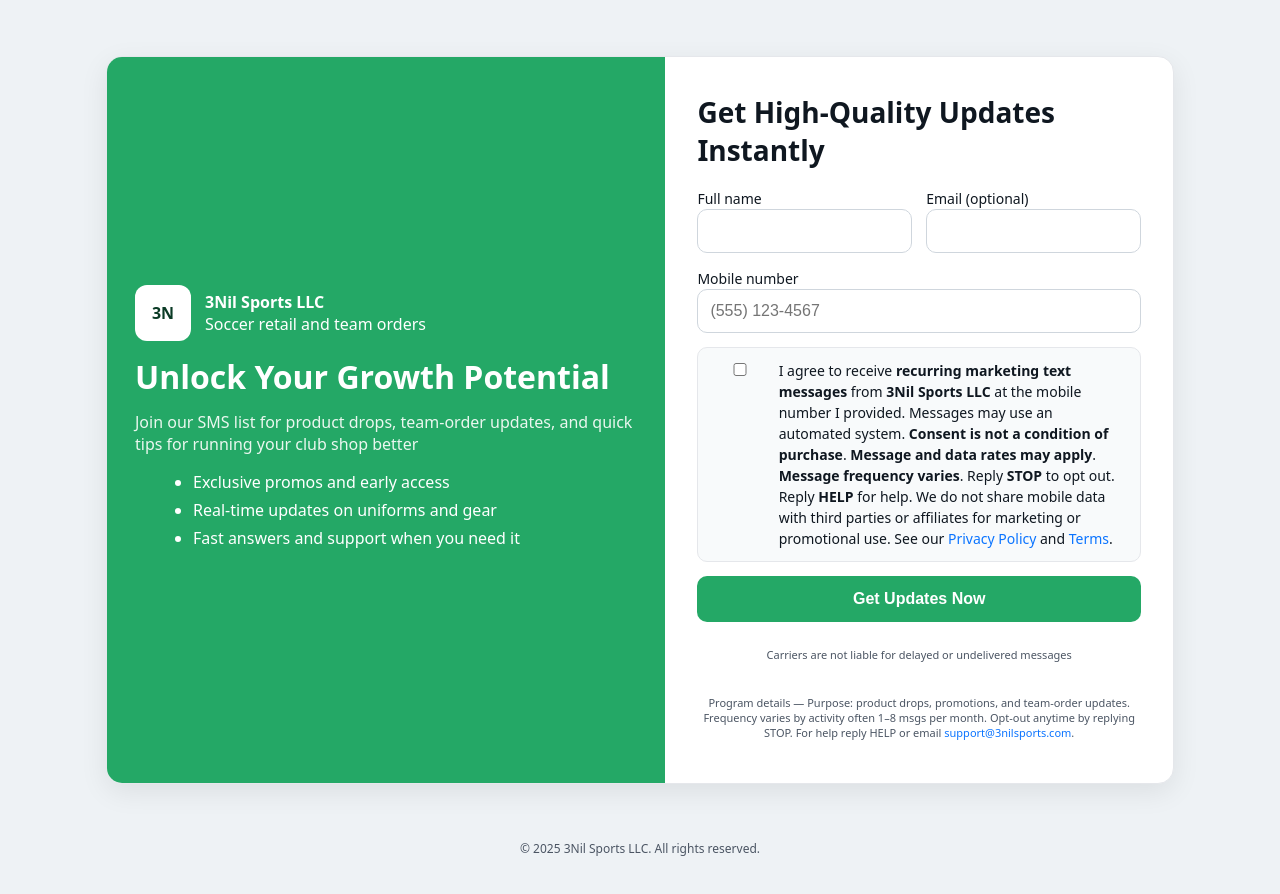
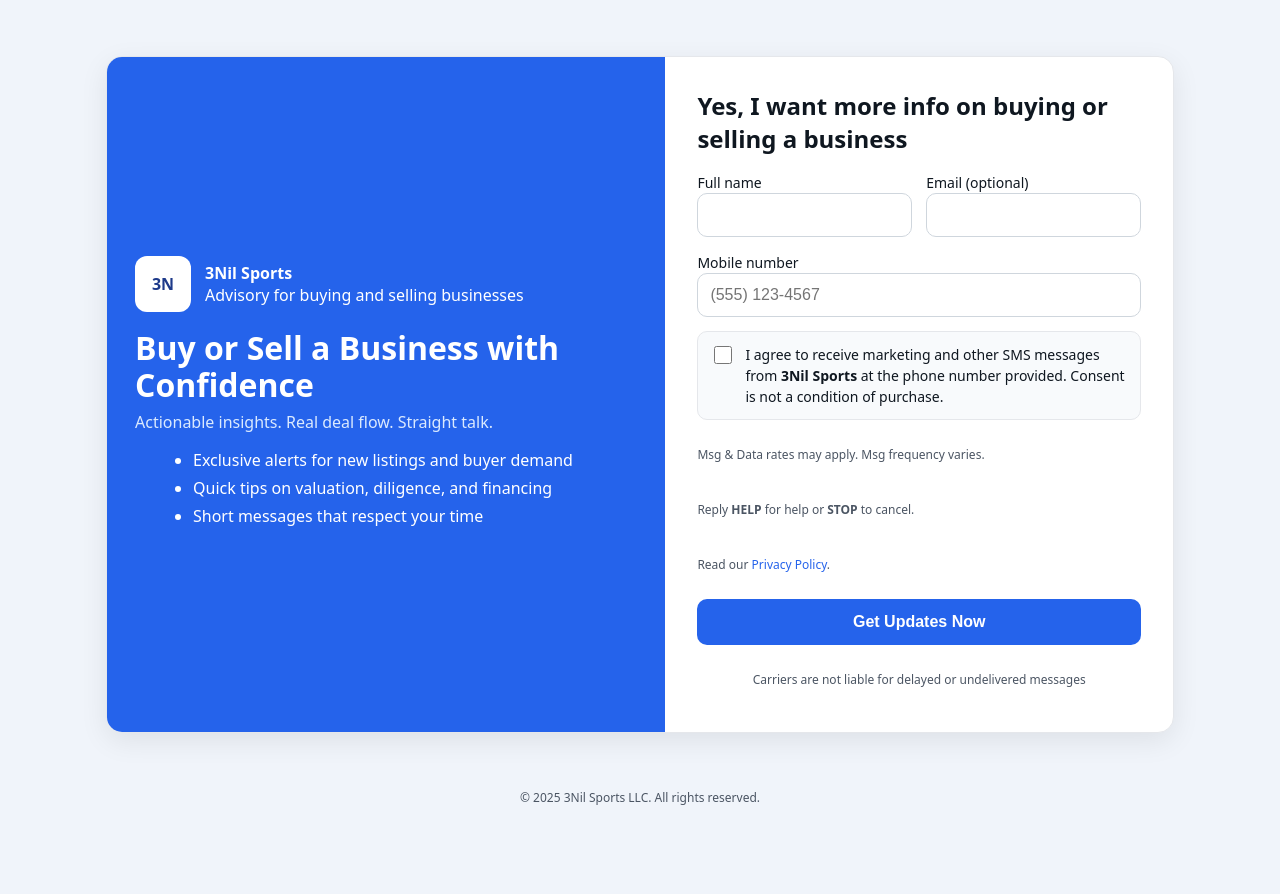
Before and after one commit to Disone3/Landing-page, a plain HTML site: page index.html in a window 1280 px wide. After the commit the page ends 846 px from the top, so only its background shows below. Drawn offline with Linux system fonts and the light colour scheme.

Commit message:
Update index.html

```diff
--- a/index.html
+++ b/index.html
@@ -3,42 +3,47 @@
 <head>
   <meta charset="utf-8" />
   <meta name="viewport" content="width=device-width, initial-scale=1" />
-  <title>3Nil Sports LLC | SMS Opt-In</title>
+  <title>3Nil Sports | SMS Opt-In</title>
   <style>
     :root{
-      --bg:#eef2f5; --panel:#ffffff; --accent:#24a866; --accent-ink:#0b3b26;
-      --ink:#0f1720; --muted:#4b5563; --border:#e5e7eb; --shadow:0 8px 28px rgba(0,0,0,.08);
-      --radius:16px; --max:1100px;
+      --bg:#f0f4fa; --panel:#ffffff; --accent:#2563eb; --ink:#0f1720; --muted:#4b5563;
+      --border:#e5e7eb; --shadow:0 8px 28px rgba(0,0,0,.08); --radius:16px; --max:1100px;
     }
     *{box-sizing:border-box}
     html,body{margin:0;padding:0;font-family:system-ui,-apple-system,Segoe UI,Roboto,Arial,sans-serif;background:var(--bg);color:var(--ink)}
     .wrap{max-width:var(--max);margin:40px auto;padding:16px}
-    .card{display:grid;grid-template-columns:1fr;gap:0;background:var(--panel);border:1px solid var(--border);border-radius:var(--radius);box-shadow:var(--shadow);overflow:hidden}
+    .card{display:grid;grid-template-columns:1fr;background:var(--panel);border:1px solid var(--border);border-radius:var(--radius);box-shadow:var(--shadow);overflow:hidden}
     @media(min-width:900px){ .card{grid-template-columns:1.1fr 1fr} }
+    /* Left panel */
     .left{background:var(--accent);color:#fff;padding:36px 28px;display:flex;align-items:center;justify-content:center}
     .left-inner{max-width:520px}
     .brand{display:flex;align-items:center;gap:14px;margin-bottom:18px}
-    .logo{width:56px;height:56px;border-radius:12px;background:#fff;display:grid;place-items:center;color:var(--accent-ink);font-weight:800}
+    .logo{width:56px;height:56px;border-radius:12px;background:#fff;display:grid;place-items:center;color:#1e3a8a;font-weight:800}
     h1{font-size:32px;line-height:1.15;margin:10px 0 8px}
-    .sub{color:#eaf7ef;font-size:16px}
+    .sub{color:#dbeafe;font-size:16px;margin:0}
     .bullet{margin:16px 0 0 18px}
     .bullet li{margin:6px 0}
+    /* Right panel */
     .right{padding:32px}
-    .panel-title{font-size:28px;margin:4px 0 18px}
+    .panel-title{font-size:24px;margin:0 0 16px}
     form{display:grid;gap:14px}
     label{font-size:14px}
     input,select,textarea,button{
-      width:100%;font-size:16px;padding:12px 12px;border:1px solid #cfd6dd;border-radius:10px;background:#fff
+      width:100%;font-size:16px;padding:12px;border:1px solid #cfd6dd;border-radius:10px;background:#fff
     }
-    input:focus,select:focus,textarea:focus{outline:2px solid #2b7fff22;border-color:#2b7fff}
+    input:focus,select:focus,textarea:focus{outline:2px solid #2563eb33;border-color:#2563eb}
     .row{display:grid;grid-template-columns:1fr;gap:14px}
     @media(min-width:560px){ .row.two{grid-template-columns:1fr 1fr} }
-    button{background:var(--accent);color:#fff;border:none;font-weight:700;padding:14px 16px;cursor:pointer}
-    button:hover{filter:brightness(.98)}
-    .note{font-size:12px;line-height:1.5;background:#f8fafb;border:1px solid var(--border);border-radius:10px;padding:12px}
-    .tiny{font-size:11px;color:var(--muted);text-align:center}
+    button{background:#2563eb;color:#fff;border:none;font-weight:700;padding:14px 16px;cursor:pointer;border-radius:10px}
+    button:hover{filter:brightness(.95)}
+    .note{font-size:12px;line-height:1.5;background:#f8fafc;border:1px solid var(--border);border-radius:10px;padding:12px}
+    /* Checkbox alignment fix */
+    .consent-check{display:grid;grid-template-columns:auto 1fr;gap:10px;align-items:start}
+    .consent-check input[type="checkbox"]{width:18px;height:18px;margin-top:2px}
+    .tiny{font-size:12px;color:var(--muted)}
+    .tiny.center{text-align:center}
     footer{max-width:var(--max);margin:18px auto 40px;text-align:center;color:var(--muted);font-size:12px}
-    a{color:#0b74ff;text-decoration:none}
+    a{color:#2563eb;text-decoration:none}
     a:hover{text-decoration:underline}
   </style>
 </head>
@@ -51,23 +56,23 @@
           <div class="brand">
             <div class="logo">3N</div>
             <div>
-              <strong>3Nil Sports LLC</strong><br/>
-              Soccer retail and team orders
+              <strong>3Nil Sports</strong><br/>
+              Advisory for buying and selling businesses
             </div>
           </div>
-          <h1>Unlock Your Growth Potential</h1>
-          <p class="sub">Join our SMS list for product drops, team-order updates, and quick tips for running your club shop better</p>
+          <h1>Buy or Sell a Business with Confidence</h1>
+          <p class="sub">Actionable insights. Real deal flow. Straight talk.</p>
           <ul class="bullet">
-            <li>Exclusive promos and early access</li>
-            <li>Real-time updates on uniforms and gear</li>
-            <li>Fast answers and support when you need it</li>
+            <li>Exclusive alerts for new listings and buyer demand</li>
+            <li>Quick tips on valuation, diligence, and financing</li>
+            <li>Short messages that respect your time</li>
           </ul>
         </div>
       </section>
 
       <!-- Right panel -->
       <section class="right">
-        <h2 class="panel-title">Get High-Quality Updates Instantly</h2>
+        <h2 class="panel-title">Yes, I want more info on buying or selling a business</h2>
 
         <!-- Replace the action URL with your form endpoint -->
         <form id="optin" method="POST" action="https://formspree.io/f/your-endpoint">
@@ -90,19 +95,20 @@
                    autocomplete="tel" required />
           </div>
 
+          <!-- Consent text (aligned) -->
           <div class="note">
-            <label style="display:flex;gap:10px;align-items:flex-start;">
+            <div class="consent-check">
               <input type="checkbox" id="consent" name="consent" required />
-              <span>
-                I agree to receive <b>recurring marketing text messages</b> from <b>3Nil Sports LLC</b> at the mobile number I provided. Messages may use an automated system.
-                <b>Consent is not a condition of purchase</b>. <b>Message and data rates may apply</b>. <b>Message frequency varies</b>.
-                Reply <b>STOP</b> to opt out. Reply <b>HELP</b> for help.
-                We do not share mobile data with third parties or affiliates for marketing or promotional use.
-                See our <a href="/privacy.html" target="_blank" rel="noopener">Privacy Policy</a> and
-                <a href="/terms.html" target="_blank" rel="noopener">Terms</a>.
-              </span>
-            </label>
+              <label for="consent">
+                I agree to receive marketing and other SMS messages from <b>3Nil Sports</b> at the phone number provided. Consent is not a condition of purchase.
+              </label>
+            </div>
           </div>
+
+          <!-- Required disclosures -->
+          <p class="tiny">Msg &amp; Data rates may apply. Msg frequency varies.</p>
+          <p class="tiny">Reply <b>HELP</b> for help or <b>STOP</b> to cancel.</p>
+          <p class="tiny">Read our <a href="/privacy.html" target="_blank" rel="noopener">Privacy Policy</a>.</p>
 
           <!-- capture basics for audit -->
           <input type="hidden" name="consent_timestamp" id="consent_timestamp" />
@@ -110,11 +116,7 @@
           <input type="hidden" name="page" value="3nil-sms-optin" />
 
           <button type="submit">Get Updates Now</button>
-          <p class="tiny">Carriers are not liable for delayed or undelivered messages</p>
-
-          <p class="tiny" style="margin-top:8px">
-            Program details — Purpose: product drops, promotions, and team-order updates. Frequency varies by activity often 1–8 msgs per month. Opt-out anytime by replying STOP. For help reply HELP or email <a href="mailto:support@3nilsports.com">support@3nilsports.com</a>.
-          </p>
+          <p class="tiny center">Carriers are not liable for delayed or undelivered messages</p>
         </form>
       </section>
     </div>
@@ -125,7 +127,7 @@
   </footer>
 
   <script>
-    // Basic audit fields
+    // Audit fields
     document.getElementById('consent_timestamp').value = new Date().toISOString();
     document.getElementById('ua').value = navigator.userAgent || '';
 
```
